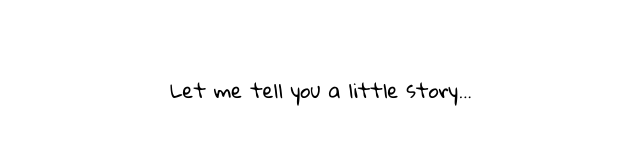
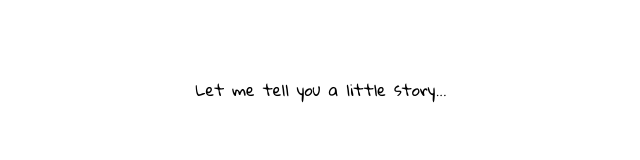
Before and after one commit to dpkreativ/24katemagic, a Next.js app: page / in a window 1280 px wide. Both pictures are taken after a click on the element 640 px from the left and 342 px from the top of the page. Shown: the part 326-486 px from the top of the page, without its empty margins (319-959 px from the left). Built offline with nearby package versions, Linux system fonts and the light colour scheme; no server answers.

Commit message:
update text

```diff
--- a/components/ui/BirthdayMessage.js
+++ b/components/ui/BirthdayMessage.js
@@ -12,7 +12,6 @@ export default function BirthdayMessage() {
           text={`hey baby!`}
         />
         <AnimatedSentence
-          className={`text-xl`}
           text={`Let me tell you a little story...`}
           split={' '}
         />
```
